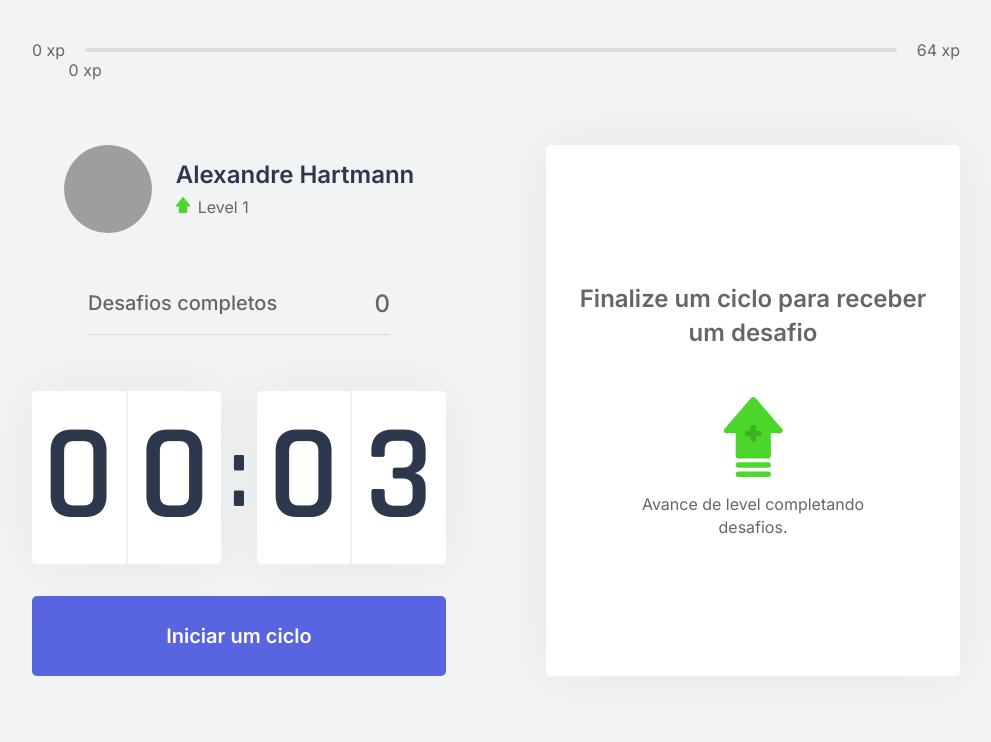
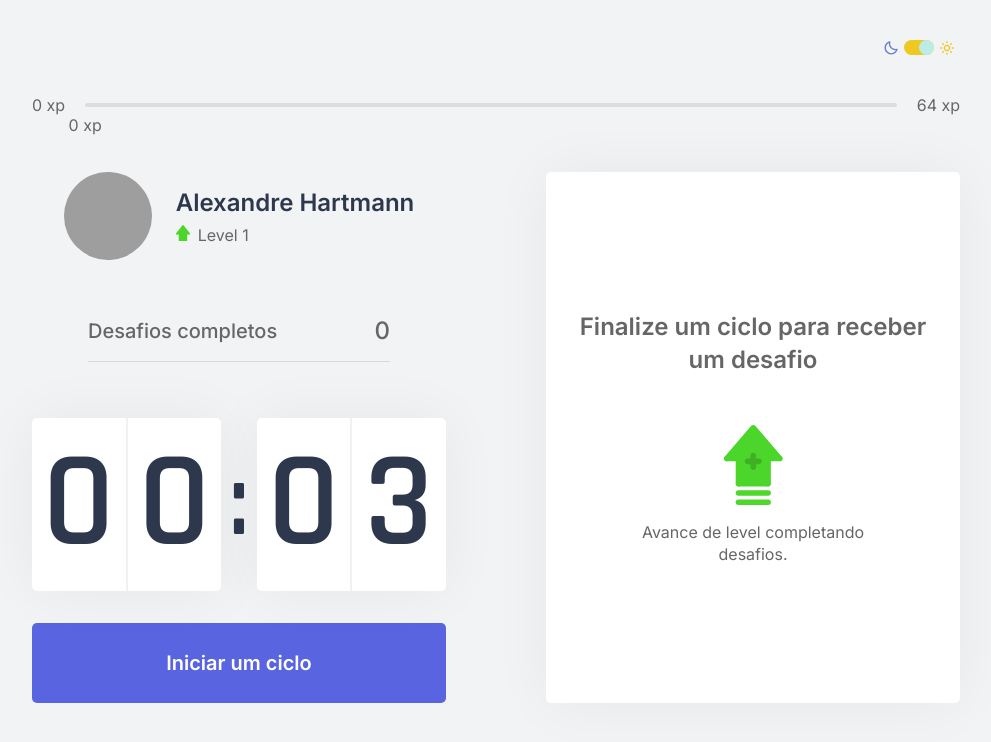
Before and after one commit to alexandrehrt/move-it-next-level-week-4, a Next.js app: page / in a window 1280 px wide. Shown: the top 742 px of the page, without its empty margins (144-1135 px from the left). Built offline with nearby package versions, Linux system fonts and the light colour scheme; grey boxes are pictures that could not be loaded.

Commit message:
dark theme

```diff
--- a/package.json
+++ b/package.json
@@ -10,7 +10,9 @@
   "dependencies": {
     "next": "10.0.7",
     "react": "17.0.1",
-    "react-dom": "17.0.1"
+    "react-dom": "17.0.1",
+    "react-icons": "^4.2.0",
+    "react-switch": "^6.0.0"
   },
   "devDependencies": {
     "@types/node": "^14.14.31",
--- a/src/pages/index.tsx
+++ b/src/pages/index.tsx
@@ -1,4 +1,6 @@
 import Head from 'next/head';
+import Switch from 'react-switch';
+import { BiSun, BiMoon } from 'react-icons/bi';
 
 import { ChallengeBox } from '../components/ChallengeBox';
 import { CompletedChallenges } from '../components/CompletedChallenges';
@@ -7,15 +9,41 @@ import { ExperienceBar } from '../components/ExperienceBar'
 import { Profile } from '../components/Profile';
 
 import styles from '../styles/pages/Home.module.css';
+import { useEffect, useState } from 'react';
 
 export default function Home() {
+  const [theme, setTheme] = useState(true);
+
+  useEffect(() => {
+    !theme ? document.body.classList.add('dark') : document.body.classList.remove("dark");
+  }, [theme])
+
   return (
     <div className={styles.container}>
       <Head>
         <title>Início | Move.it</title>
       </Head>
 
-      <ExperienceBar />
+      <div className={styles.switch}>
+        <BiMoon color="#647dcf"/>
+        <Switch
+          className={styles.switch}
+          onChange={() => setTheme(!theme)}
+          checked={theme}
+          checkedIcon={false}
+          uncheckedIcon={false}
+          height={15}
+          width={30}
+          handleDiameter={15}
+          onColor="#eec922"
+          offColor="#647dcf"
+          offHandleColor="#a59f9f"
+          onHandleColor="#bdece6"
+        />
+        <BiSun color="#eec922" />
+      </div>
+
+        <ExperienceBar />
 
       <section>
         <div>
--- a/src/styles/global.css
+++ b/src/styles/global.css
@@ -39,6 +39,10 @@ body {
   color: var(--text);
 }
 
+.dark {
+  background: #15202b;
+}
+
 body,
 input,
 textarea,
--- a/src/styles/pages/Home.module.css
+++ b/src/styles/pages/Home.module.css
@@ -6,6 +6,13 @@
 
   display: flex;
   flex-direction: column;
+}
+
+.switch {
+  margin: 0 0.5rem 2rem;
+
+  display: flex;
+  justify-content: flex-end;
 }
 
 .container section {
```
Also changed, not shown: 1 other file (tests, documents, lock files or other folders).
